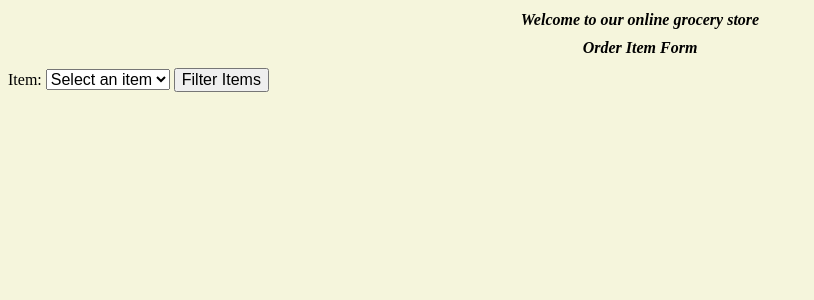
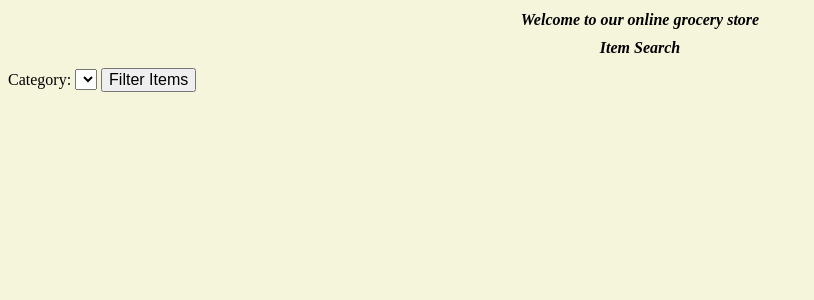
Before and after one commit to manjotplaha/Grocery-Site, a Django app: page /itemsearch/ in a window 1280 px wide. Shown: the part 46-346 px from the top of the page, without its empty margins (0-814 px from the left). Run offline with Django 5.2, Linux system fonts and the light colour scheme; data that the repository does not hold is empty.

Commit message:
Final push

```diff
--- a/myapp/views.py
+++ b/myapp/views.py
@@ -14,20 +14,17 @@ from django.views.generic import CreateView
 from django.shortcuts import redirect
 
 class SignUpView(View):
-    template_name = 'registration/signup.html'
-
     def get(self, request):
         form = UserCreationForm()
-        return render(request, self.template_name, {'form': form})
+        return render(request, 'registration/signup.html',{'form':form})
 
-    def post(self, request):
-        form = UserCreationForm(request.POST)
+    def post(self,request):
+        form=UserCreationForm(request.POST)
         if form.is_valid():
             user = form.save()
             login(request, user)
-            # Redirect to the login page once you complete step 3
             return redirect('myapp:login')
-        return render(request, self.template_name, {'form': form})
+        return render(request,'registration/signup.html',{'form':form})
 
 def user_login(request):
     if request.method == 'POST':
@@ -49,8 +46,6 @@ def user_login(request):
 def user_logout(request):
     logout(request)
     return HttpResponseRedirect(reverse('myapp:index'))
-
-
 
 @login_required
 def myorders(request):
@@ -79,23 +74,11 @@ def myorders(request):
 #         response.write(para)
 #     return response
 
-
-# def index(request):
-#
-#     type_list = Type.objects.all().order_by('id')[:10]
-#     # Session counting
-#     session_count = request.session.get('count', 0)
-#     request.session['count'] = session_count + 1
-#
-#     # Setting cookie
-#     response = HttpResponse(render(request, 'myapp/index.html', {'session_count': session_count, 'type_list': type_list}))
-#     response.set_cookie('cookie_counter', 'value', max_age=10)  # Set a cookie that expires in 10 seconds
-#
-#     return response
-
 def index(request):
     type_list = Type.objects.all().order_by('id')
     session_count = int(request.COOKIES.get('cookie_counter', 0))
+
+    # session_count = request.session.get('session_count',0)+1
     session_count += 1
     response = HttpResponse(render(request, 'myapp/index.html', {'session_count': session_count, 'type_list': type_list}))
     response.set_cookie('cookie_counter', str(session_count), max_age=10)
@@ -104,6 +87,8 @@ def index(request):
 def about(request):
     welcome_message = "This is an Online Grocery Store."
     session_count = int(request.COOKIES.get('cookie_counter2', 0))
+    if(session_count >=3):
+        session_count = 0
     session_count += 1
     response = HttpResponse(render(request, 'myapp/about.html', {'session_count': session_count, 'welcome_message':welcome_message}))
     response.set_cookie('cookie_counter2', str(session_count), max_age=10)
@@ -146,7 +131,13 @@ class Detail(View):     #CBV for Part 3
         # return response
 
 def aboutUs(request):
+    visits = request.session.get('visits', 0)
+    if visits > 3:
+        visits = 1
+    visits += 1
+
     response = HttpResponse()
+    response.set_cookie('visits', str(visits))
     heading1 = '<p> This is an Online Grocery Store </p>'
     response.write(heading1)
     return response
@@ -191,7 +182,12 @@ def placeorder(request):
                 order.item.stock -= order.quantity
                 order.item.save()
                 msg = 'Your order has been placed successfully.'
+
                 # msg = '{{ordered_quantity}} {ordered_item_name} has been placed successfully by {client_name}'
+                # Set a cookie for the order placed
+                # response = render(request, 'myapp/order_response.html', {'msg': msg})
+                # response.set_cookie('order_placed', 'true')
+                # return response
             else:
                 # msg = 'We do not have sufficient stock to fill your order.'
                 return render(request, 'myapp/order_response.html', {'msg': msg})
@@ -211,7 +207,6 @@ def item_search(request):
         form = ItemSearchForm()
 
     return render(request, 'myapp/item_search.html', {'form': form, 'price': price})
-
 
 def itemdetail(request, item_id):
     item = get_object_or_404(Item, pk=item_id)
@@ -238,3 +233,28 @@ def itemdetail(request, item_id):
         form = InterestForm()
 
     return render(request, 'myapp/itemdetail.html', {'item': item, 'form': form, 'message': message})
+
+
+# # Check if session_count exceeds 4
+#     if session_count > 4:
+#         print("Session count exceeded 4")
+#
+#     # Reset session_count to 0 if it equals 4
+#     if session_count == 4:
+#         session_count = 0
+#         print("Session count reset to 0")
+
+# def item_search(request):
+#     categories = Type.objects.all()
+#     items = None
+#
+#     if request.method == 'POST':
+#         form = ItemSearchForm(request.POST)
+#         if form.is_valid():
+#             type_id = form.cleaned_data['type']
+#             selected_category = Type.objects.get(id=type_id)
+#             items = Item.objects.filter(type=selected_category)
+#     else:
+#         form = ItemSearchForm()
+#
+#     return render(request, 'myapp/item_search.html', {'form': form, 'items': items, 'categories': categories})
--- a/templates/myapp/item_search.html
+++ b/templates/myapp/item_search.html
@@ -1,14 +1,44 @@
+{#{% extends 'myapp/base.html' %}#}
+{#{% block body_block %}#}
+{#  #}
+{#    <h1>Order Item Form</h1>#}
+{#    <form method="post">#}
+{#        {% csrf_token %}#}
+{#        {{ form.as_table }}#}
+{#        <button type="submit">Filter Items</button>#}
+{#    </form>#}
+{#     {% if price %}#}
+{#    <p>Price: {{ price }}</p>#}
+{#    {% endif %}#}
+{#    <ul>#}
+{#        {% for item in items %}#}
+{#        <li>{{ item.name }} - {{ item.price }}</li>#}
+{#        {% endfor %}#}
+{#    </ul>#}
+{#{% endblock %}#}
+
 {% extends 'myapp/base.html' %}
 {% block body_block %}
 
-    <h1>Order Item Form</h1>
+    <h1>Item Search</h1>
     <form method="post">
         {% csrf_token %}
-        {{ form.as_table }}
+        <label for="id_type">Category:</label>
+        <select name="type" id="id_type">
+            {% for category in categories %}
+                <option value="{{ category.id }}">{{ category.name }}</option>
+            {% endfor %}
+        </select>
         <button type="submit">Filter Items</button>
     </form>
-     {% if price %}
-    <p>Price: {{ price }}</p>
+
+    {% if items %}
+    <h2>Items in Selected Category:</h2>
+    <ul>
+        {% for item in items %}
+        <li>{{ item.name }} - {{ item.price }}</li>
+        {% endfor %}
+    </ul>
     {% endif %}
 
 {% endblock %}
```
